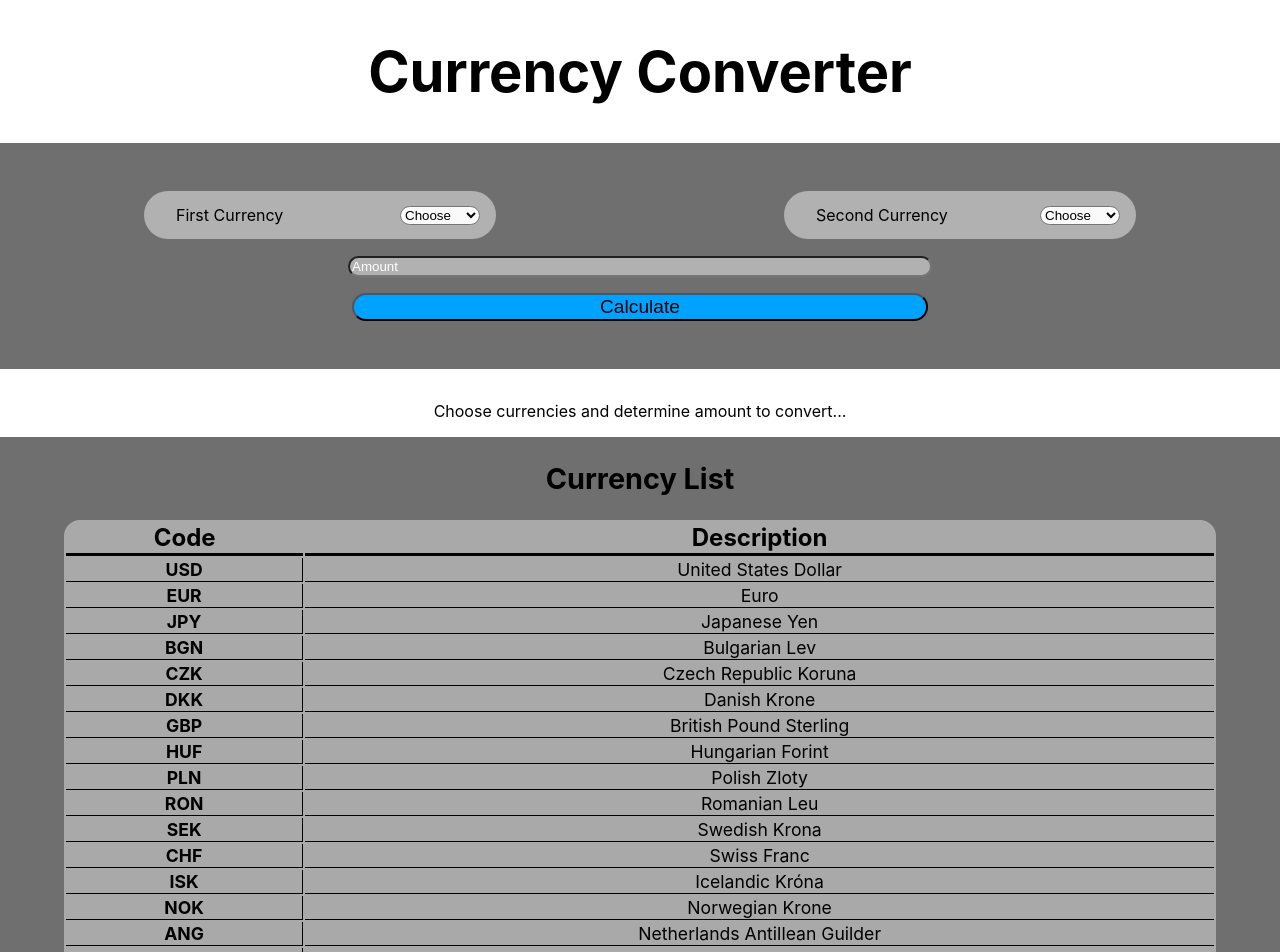
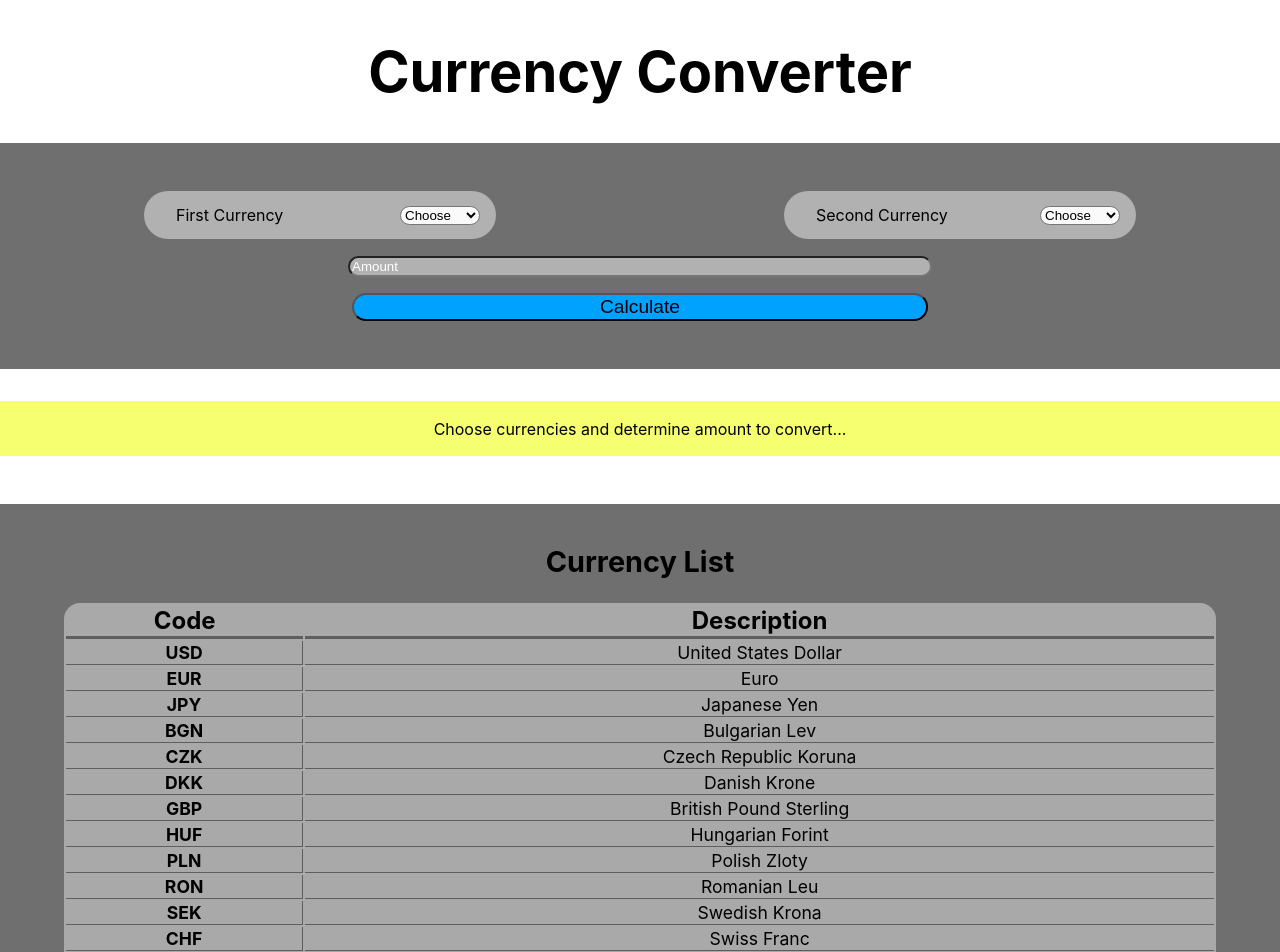
Before and after one commit to metin95yildiz/currency-converter-react, a React (Create React App) app: page / in a window 1280 px wide. Shown: the top 952 px of the page. Built offline with nearby package versions, Linux system fonts and the light colour scheme.

Commit message:
Added color names

```diff
--- a/src/components/CurrencyConverter/CurrencyConverter.scss
+++ b/src/components/CurrencyConverter/CurrencyConverter.scss
@@ -1,6 +1,8 @@
+@use "../../index.scss";
+
 .content {
     form {
-        background-color: rgb(75, 75, 75, 0.8);
+        background-color: index.$bg-color;
         margin-top: 2rem;
         margin-bottom: 2rem;
         padding-top: 2rem;
@@ -21,4 +23,15 @@
             margin-bottom: 1rem;
         }
     }
+    .box  {
+        padding-top: 0.1rem;
+        padding-bottom: 0.1rem;
+        transition: background-color 0.5s;
+    }
+    .info-box {
+        background-color: index.$info-box;
+    }
+    .danger-box {
+        background-color: index.$danger-box;
+    }
 }
--- a/src/components/CurrencyList/CurrencyList.scss
+++ b/src/components/CurrencyList/CurrencyList.scss
@@ -1,6 +1,12 @@
+@use "../../index.scss";
+
 .currency-list {
     display: grid;
-    background-color: rgb(75, 75, 75, 0.8);
+    margin-top: 3rem;
+    margin-bottom: 1rem;
+    padding-top: 1rem;
+    padding-bottom: 1rem;
+    background-color: index.$bg-color;
     text-align: center;
     align-content: center;
     justify-content: center;
@@ -10,22 +16,22 @@
     }
     .currency-table {
         width: 90vw;
-        background-color: rgba(184, 184, 184, 0.8);
+        background-color: index.$table-bg-color;
         border-radius: 1rem;
         overflow: hidden;
         thead {
             font-size: 1.5rem;
             th {
-                border-bottom: 3px solid black;
+                border-bottom: 3px solid index.$table-border-color;
             }
         }
         tbody {
             font-size: 1.1rem;
             th {
-                border-right: 1px solid black;
+                border-right: 1px solid index.$table-border-color;
             }
             th, td {
-                border-bottom: 1px solid black;
+                border-bottom: 1px solid index.$table-border-color;
             }
         }
     }
--- a/src/components/Input/Input.scss
+++ b/src/components/Input/Input.scss
@@ -1,22 +1,24 @@
+@use "../../index.scss";
+
 .amount {
-    background-color: rgb(177, 177, 177);
+    background-color: index.$input-group-color;
     border-radius: 2rem;
     width: 45%;
     transition: background-color 0.3s;
     &:hover {
-        background-color: rgb(255, 189, 45);
+        background-color: index.$hover;
     }
     &::placeholder {
-        color: rgb(255, 255, 255);
+        color: index.$placeholder;
     }
 }
 .submit {
-    background-color: rgb(0, 162, 255);
+    background-color: index.$submit-bg-color;
     border-radius: 2rem;
     width: 45%;
     font-size: 1.2rem;
     transition: border-color 0.3s;
     &:hover {
-        border-color: rgb(255, 255, 255);
+        border-color: index.$hover;
     }
 }
--- a/src/components/Results/Results.scss
+++ b/src/components/Results/Results.scss
@@ -1,6 +1,8 @@
+@use "../../index.scss";
+
 .results {
     display: grid;
-    background-color: rgb(255, 50, 50);
+    background-color: index.$results-bg-color;
     padding-top: 1rem;
     padding-bottom: 2rem;
     opacity: 0;
@@ -10,7 +12,7 @@
     }
     .form-group {
         display: grid;
-        background-color: rgb(121, 121, 121);
+        background-color: index.$results-inner-color;
         height: 5rem;
         width: 70%;
         border-radius: 1rem;
--- a/src/components/Selectpicker/Selectpicker.scss
+++ b/src/components/Selectpicker/Selectpicker.scss
@@ -1,5 +1,7 @@
+@use "../../index.scss";
+
 .selectpicker-group {
-    background-color: rgb(177, 177, 177);
+    background-color: index.$input-group-color;
     display: flex;
     flex-wrap: nowrap;
     margin: 0;
@@ -18,14 +20,14 @@
         margin-right: 1rem;
     }
     .selectpicker {
-        background-color: rgb(250, 250, 250);
+        background-color: index.$selectpicker-color;
         min-width: 5rem;
         border-radius: 2rem;
         option {
-            background-color: rgb(177, 177, 177);
+            background-color: index.$input-group-color;
         }
     }
     &:hover {
-        background-color: rgb(255, 189, 45);
+        background-color: index.$hover;
     }
 }
--- a/src/index.scss
+++ b/src/index.scss
@@ -1,3 +1,17 @@
+$bg-color: rgb(75, 75, 75, 0.8);
+$info-box: rgb(245, 255, 112);
+$danger-box: rgb(255, 112, 112);
+$table-bg-color: rgba(184, 184, 184, 0.8);
+$submit-bg-color: rgb(0, 162, 255);
+$placeholder: rgb(255, 255, 255);
+$hover: rgb(255, 189, 45);
+$results-bg-color: rgb(255, 50, 50);
+$input-group-color: rgb(177, 177, 177);
+$results-inner-color: rgb(121, 121, 121);
+$selectpicker-color: rgb(250, 250, 250);
+$table-border-color: rgb(75, 75, 75, 0.8);
+
+
 body {
   margin: 0;
   font-family: -apple-system, BlinkMacSystemFont, 'Segoe UI', 'Roboto', 'Oxygen',
```
